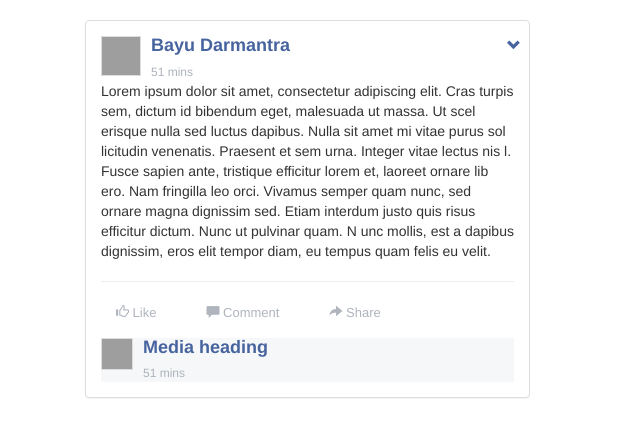
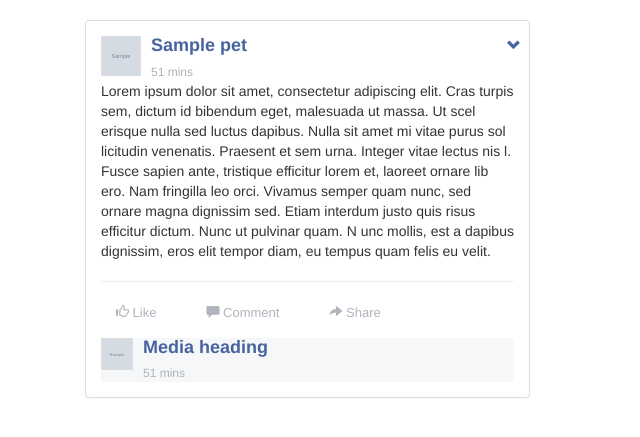
Before and after one commit to pscientist/pet, a Django app: template pets/templates/blog.html in a window 1280 px wide. Shown: the part 52-489 px from the top of the page, without its empty margins (0-640 px from the left). Run offline with Django 3.2, Linux system fonts and the light colour scheme; the template is opened without the code that fills it: most values are stand-ins (such as "Sample title", 1, 10 or a date in 2020); grey boxes marked "Sample" are stand-in pictures; some libraries are stand-ins or nearby versions; grey boxes are pictures that could not be loaded.

Commit message:
initial blog page

```diff
--- a/pets/models.py
+++ b/pets/models.py
@@ -77,6 +77,8 @@ class Post(models.Model):
     post_body = models.CharField(max_length=300)
     author = models.ForeignKey(Pet)
     created_at = models.DateTimeField(default=datetime.now())
+    def __str__(self):
+        return self.post_body[:10] + "..."
 
 class Comment(models.Model):
     post_body = models.CharField(max_length=300)
--- a/pets/templates/blog.html
+++ b/pets/templates/blog.html
@@ -55,11 +55,11 @@ body{
                             <div class="media">
                               <div class="media-left">
                                 <a href="#">
-                                  <img class="media-object photo-profile" src="http://0.gravatar.com/avatar/38d618563e55e6082adf4c8f8c13f3e4?s=40&d=mm&r=g" width="40" height="40" alt="...">
+                                  <img class="media-object photo-profile" src="{% static pet.profile_photo %}" width="40" height="40" alt="...">
                                 </a>
                               </div>
                               <div class="media-body">
-                                <a href="#" class="anchor-username"><h4 class="media-heading">Bayu Darmantra</h4></a>
+                                <a href="#" class="anchor-username"><h4 class="media-heading"> {{ pet.name }} </h4></a>
                                 <a href="#" class="anchor-time">51 mins</a>
                               </div>
                             </div>
@@ -96,7 +96,7 @@ body{
                             <div class="media">
                               <div class="media-left">
                                 <a href="#">
-                                  <img class="media-object photo-profile" src="http://0.gravatar.com/avatar/38d618563e55e6082adf4c8f8c13f3e4?s=40&d=mm&r=g" width="32" height="32" alt="...">
+                                  <img class="media-object photo-profile" src="{% static pet.profile_photo %}" width="32" height="32" alt="...">
                                 </a>
                               </div>
                               <div class="media-body">
--- a/pets/urls.py
+++ b/pets/urls.py
@@ -7,9 +7,9 @@ app_name = 'pets'
 
 urlpatterns = [
     url(r'^$', views.IndexView.as_view(), name='index'),
-    url(r'^blog/(?P<pk>[0-9]+)/$', views.BlogView.as_view(), name='blog'),
+    url(r'^(?P<pk>[0-9]+)/blog/$', views.BlogView.as_view(), name='blog'),
     url(r'^(?P<pk>[0-9]+)/$', views.DetailView.as_view(), name='details'),
-    url(r'^api/(?P<pk>[0-9]+)$', views.ApiDetails.as_view(), name='api_details'),
+    url(r'^(?P<pk>[0-9]+)/api/$', views.ApiDetails.as_view(), name='api_details'),
 ]
 
 urlpatterns = format_suffix_patterns(urlpatterns)
--- a/pets/views.py
+++ b/pets/views.py
@@ -26,5 +26,8 @@ class ApiDetails(generics.RetrieveUpdateDestroyAPIView):
 
 class BlogView(generic.DetailView):
     template_name = 'blog.html'
-    model = Post
+    model = Pet
     context_object_name = 'all_posts'
+
+    def get_queryset(self):
+        return Post.objects.filter(author=2)
```
